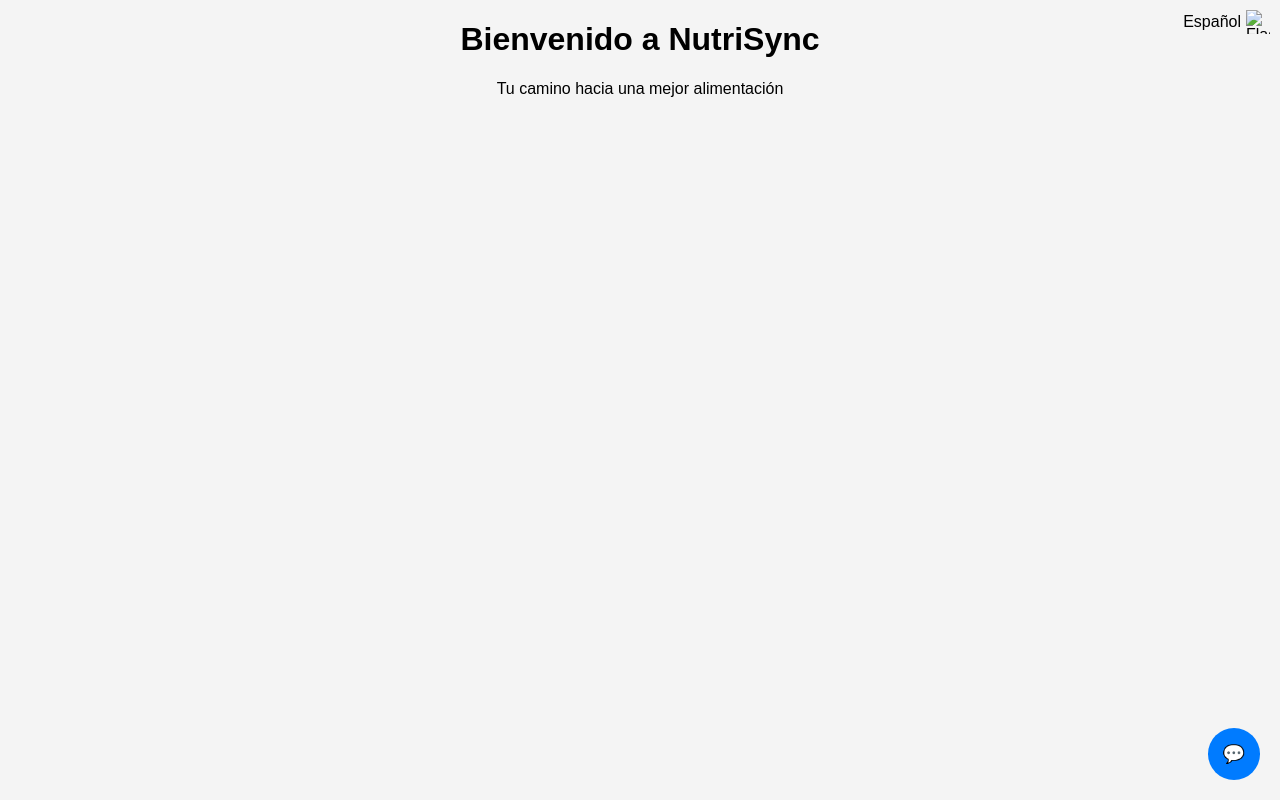
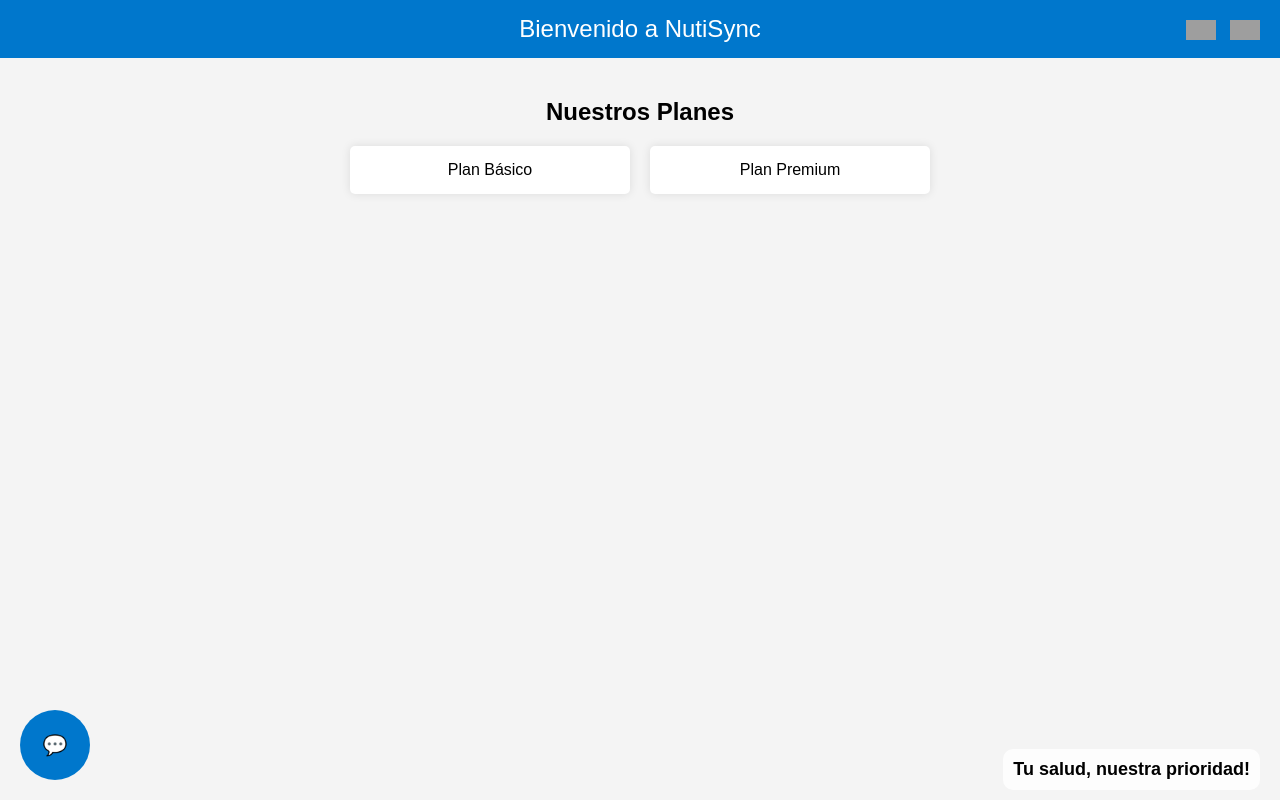
Before and after one commit to Chris-Ame-Atlas/Diet-Plans-Website, a plain HTML site: page index.html in a window 1280 px wide. Drawn offline with Linux system fonts and the light colour scheme; grey boxes are pictures that could not be loaded.

Commit message:
Update index.html

```diff
--- a/index.html
+++ b/index.html
@@ -3,127 +3,112 @@
 <head>
     <meta charset="UTF-8">
     <meta name="viewport" content="width=device-width, initial-scale=1.0">
-    <title>NutriSync - Planes Nutricionales</title>
+    <title>NutiSync</title>
     <style>
         body {
             font-family: Arial, sans-serif;
-            text-align: center;
             margin: 0;
             padding: 0;
+            text-align: center;
             background-color: #f4f4f4;
         }
-        .language-switch {
+        header {
+            background-color: #0077cc;
+            color: white;
+            padding: 15px 0;
+            font-size: 24px;
+        }
+        .language-switcher {
             position: absolute;
-            top: 10px;
-            right: 10px;
+            top: 20px;
+            right: 20px;
+            cursor: pointer;
+        }
+        .language-switcher img {
+            width: 30px;
+            height: 20px;
+            margin-left: 10px;
+        }
+        .container {
+            padding: 20px;
+        }
+        .plans {
+            display: flex;
+            justify-content: center;
+            gap: 20px;
+            margin-top: 20px;
+        }
+        .plan {
+            background-color: white;
+            padding: 15px;
+            border-radius: 5px;
+            box-shadow: 0 0 10px rgba(0, 0, 0, 0.1);
+            width: 250px;
+            cursor: pointer;
+        }
+        .plan:hover {
+            background-color: #eef;
+        }
+        .floating-motto {
+            position: fixed;
+            bottom: 10px;
+            right: 20px;
+            font-size: 18px;
+            font-weight: bold;
+            background-color: rgba(255, 255, 255, 0.8);
+            padding: 10px;
+            border-radius: 10px;
+        }
+        .chatbot {
+            position: fixed;
+            bottom: 20px;
+            left: 20px;
+            background-color: #0077cc;
+            color: white;
+            padding: 10px;
+            border-radius: 50%;
+            width: 50px;
+            height: 50px;
             display: flex;
             align-items: center;
+            justify-content: center;
+            font-size: 20px;
             cursor: pointer;
         }
-        .language-switch img {
-            width: 24px;
-            height: 24px;
-            margin-left: 5px;
+    </style>
+    <script>
+        function switchLanguage() {
+            let currentLang = document.documentElement.lang;
+            if (currentLang === "es") {
+                document.documentElement.lang = "en";
+                document.querySelector("header").innerText = "Welcome to NutiSync";
+                document.querySelector(".floating-motto").innerText = "Your health, our priority!";
+                document.querySelector(".plan-basic").innerText = "Basic Plan";
+                document.querySelector(".plan-premium").innerText = "Premium Plan";
+            } else {
+                document.documentElement.lang = "es";
+                document.querySelector("header").innerText = "Bienvenido a NutiSync";
+                document.querySelector(".floating-motto").innerText = "Tu salud, nuestra prioridad!";
+                document.querySelector(".plan-basic").innerText = "Plan Básico";
+                document.querySelector(".plan-premium").innerText = "Plan Premium";
+            }
         }
-        .chatbot-icon {
-            position: fixed;
-            bottom: 20px;
-            right: 20px;
-            background-color: #007bff;
-            color: white;
-            padding: 15px;
-            border-radius: 50%;
-            cursor: pointer;
-            font-size: 18px;
-        }
-        .chatbot-container {
-            position: fixed;
-            bottom: 80px;
-            right: 20px;
-            width: 300px;
-            background: white;
-            box-shadow: 0px 0px 10px rgba(0, 0, 0, 0.2);
-            padding: 10px;
-            display: none;
-            border-radius: 10px;
-        }
-        .chatbot-messages {
-            height: 200px;
-            overflow-y: auto;
-            text-align: left;
-        }
-        .chatbot-input {
-            width: 100%;
-            padding: 5px;
-        }
-    </style>
+    </script>
 </head>
 <body>
-    <div class="language-switch" onclick="switchLanguage()">
-        <span id="language-text">Español</span>
-        <img id="language-icon" src="spanish-flag.png" alt="Flag">
+    <header>Bienvenido a NutiSync</header>
+    <div class="language-switcher" onclick="switchLanguage()">
+        <img src="https://upload.wikimedia.org/wikipedia/commons/b/bc/Flag_of_Spain.svg" alt="Spanish">
+        <img src="https://upload.wikimedia.org/wikipedia/commons/a/a4/Flag_of_the_United_States.svg" alt="English">
     </div>
-
-    <h1 id="title">Bienvenido a NutriSync</h1>
-    <p id="subtitle">Tu camino hacia una mejor alimentación</p>
-
-    <div class="chatbot-icon" onclick="toggleChatbot()">💬</div>
-    <div class="chatbot-container" id="chatbot">
-        <div class="chatbot-messages" id="chatbot-messages"></div>
-        <input type="text" class="chatbot-input" id="chatbot-input" placeholder="Escribe tu pregunta..." onkeypress="handleChat(event)">
+    <div class="container">
+        <h2>Nuestros Planes</h2>
+        <div class="plans">
+            <div class="plan plan-basic" onclick="window.location.href='plan-basico.html'">Plan Básico</div>
+            <div class="plan plan-premium" onclick="window.location.href='plan-premium.html'">Plan Premium</div>
+        </div>
     </div>
-
-    <script>
-        function switchLanguage() {
-            let languageText = document.getElementById("language-text");
-            let languageIcon = document.getElementById("language-icon");
-            let title = document.getElementById("title");
-            let subtitle = document.getElementById("subtitle");
-
-            if (languageText.innerText === "Español") {
-                languageText.innerText = "English";
-                languageIcon.src = "english-flag.png";
-                title.innerText = "Welcome to NutriSync";
-                subtitle.innerText = "Your path to better nutrition";
-            } else {
-                languageText.innerText = "Español";
-                languageIcon.src = "spanish-flag.png";
-                title.innerText = "Bienvenido a NutriSync";
-                subtitle.innerText = "Tu camino hacia una mejor alimentación";
-            }
-        }
-
-        function toggleChatbot() {
-            let chatbot = document.getElementById("chatbot");
-            chatbot.style.display = chatbot.style.display === "none" ? "block" : "none";
-        }
-
-        function handleChat(event) {
-            if (event.key === "Enter") {
-                let input = document.getElementById("chatbot-input");
-                let messages = document.getElementById("chatbot-messages");
-                let userMessage = input.value;
-                input.value = "";
-
-                let response = getChatbotResponse(userMessage);
-                messages.innerHTML += `<p><strong>Tú:</strong> ${userMessage}</p>`;
-                messages.innerHTML += `<p><strong>NutriBot:</strong> ${response}</p>`;
-                messages.scrollTop = messages.scrollHeight;
-            }
-        }
-
-        function getChatbotResponse(message) {
-            let responses = {
-                "hola": "¡Hola! ¿En qué puedo ayudarte?",
-                "precios": "Ofrecemos diferentes planes. Puedes revisarlos en nuestra página principal.",
-                "planes": "Nuestros planes incluyen opciones básicas y premium con asesoramiento nutricional.",
-                "contacto": "Puedes contactarnos a través de WhatsApp usando el botón en nuestra página.",
-                "adiós": "¡Gracias por visitarnos! Espero verte pronto."
-            };
-
-            message = message.toLowerCase();
-            return responses[message] || "Lo siento, no tengo una respuesta para eso.";
-        }
-    </script>
+    <div class="floating-motto">Tu salud, nuestra prioridad!</div>
+    <div class="chatbot" onclick="alert('Hola, ¿cómo puedo ayudarte?')">💬</div>
 </body>
 </html>
```
